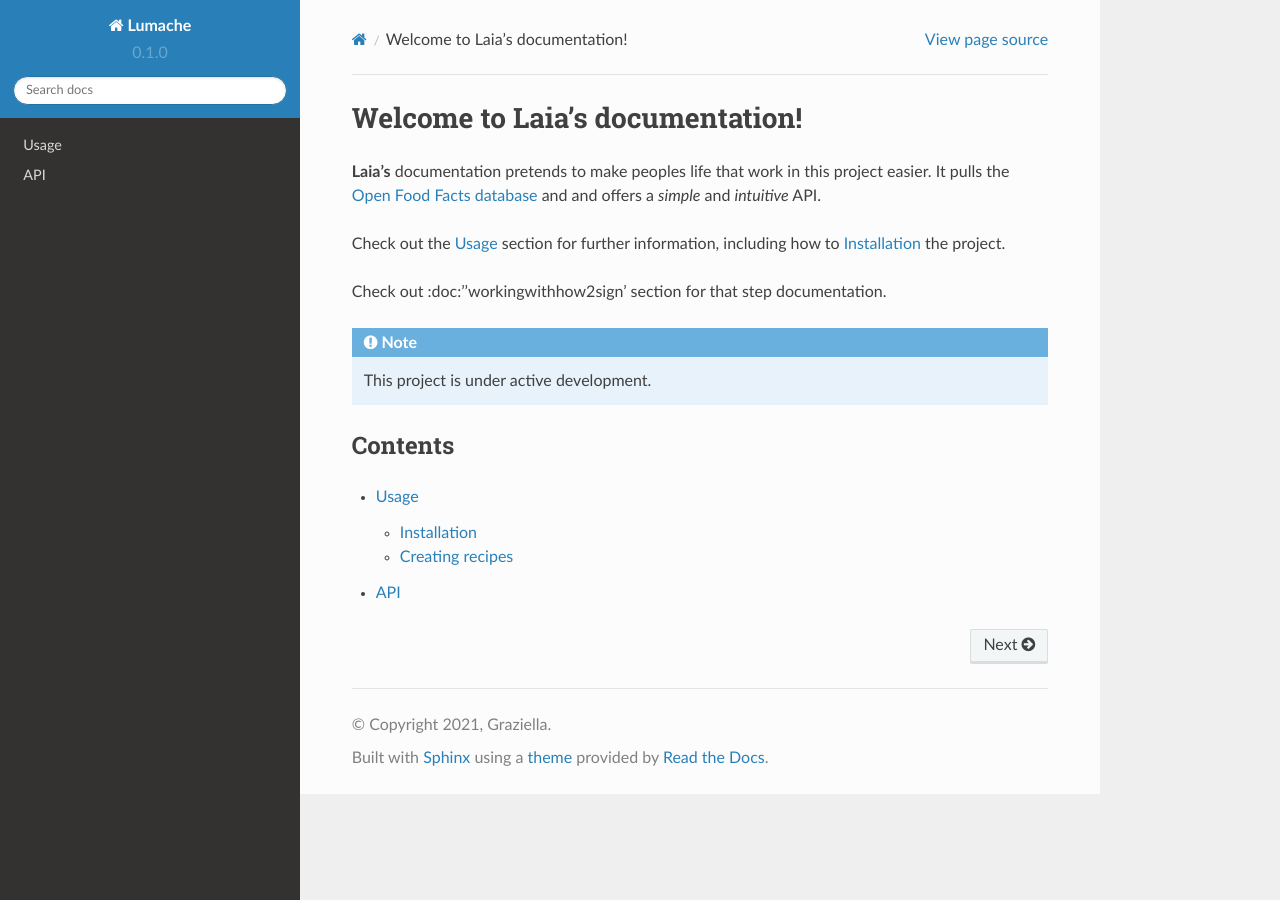
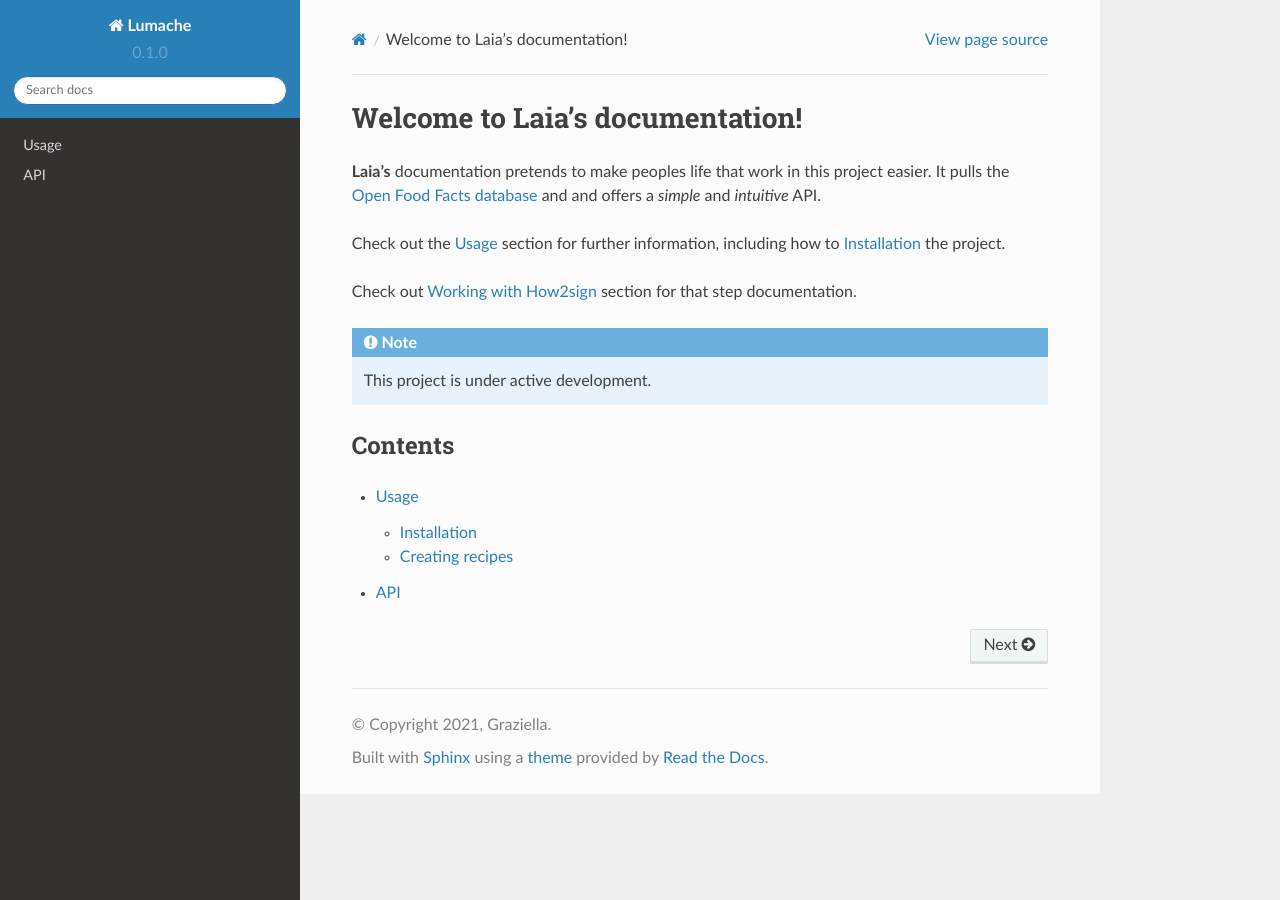
Before and after one commit to LaiaTarres/PhD, a Sphinx documentation site: the page built from docs/source/index.rst, in a window 1280 px wide. Built offline with Sphinx 7.4.7 and the Read the Docs theme 2.0.0, drawn with Linux system fonts in a browser that asks for light colours.

Commit message:
Update index.rst

```diff
--- a/docs/source/index.rst
+++ b/docs/source/index.rst
@@ -7,7 +7,7 @@ It pulls the `Open Food Facts database <https://world.openfoodfacts.org/>`_ and
 Check out the :doc:`usage` section for further information, including
 how to :ref:`installation` the project.
 
-Check out :doc:''workingwithhow2sign' section for that step documentation.
+Check out :doc:`workingwithhow2sign` section for that step documentation.
 
 .. note::
 
```
